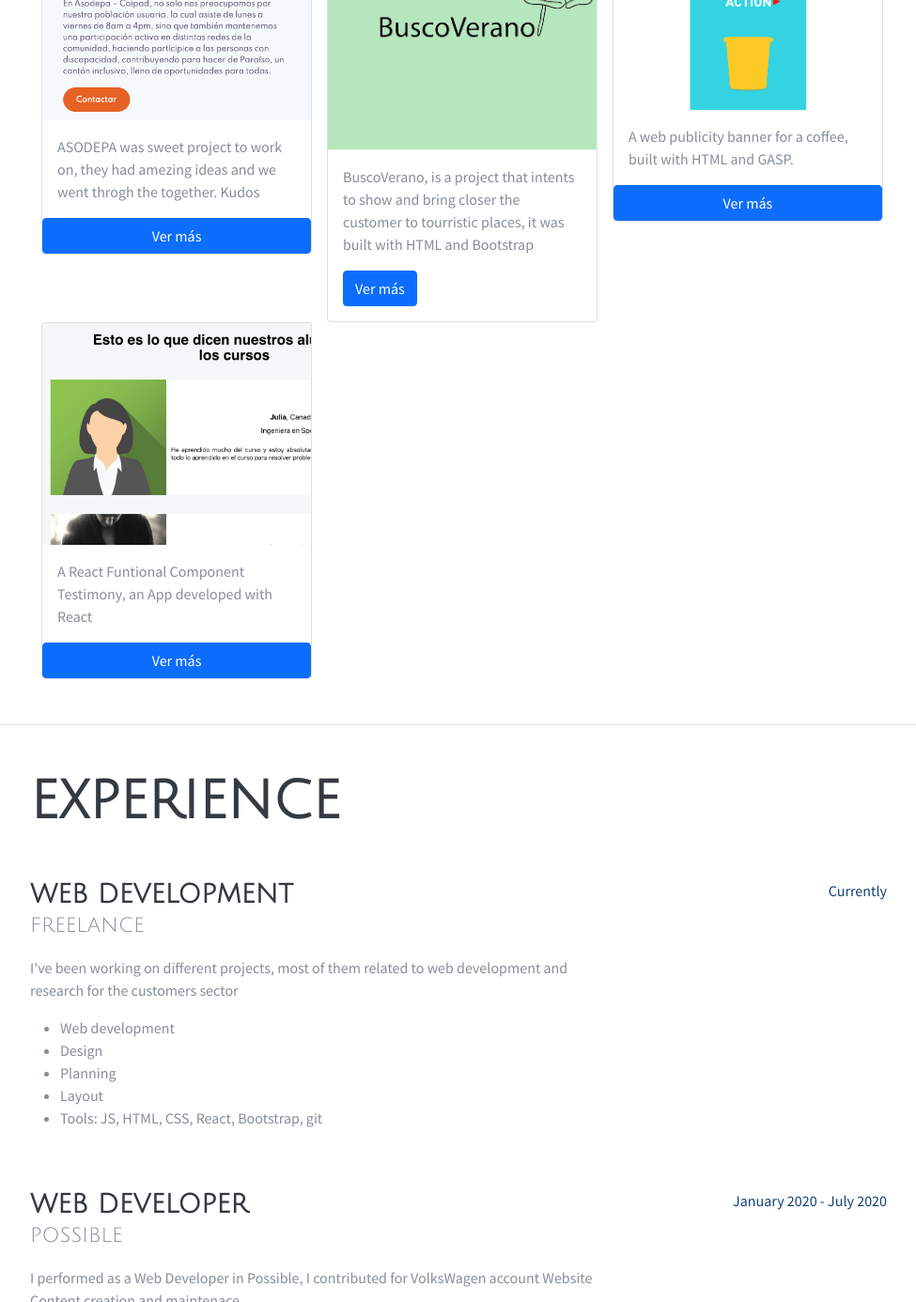
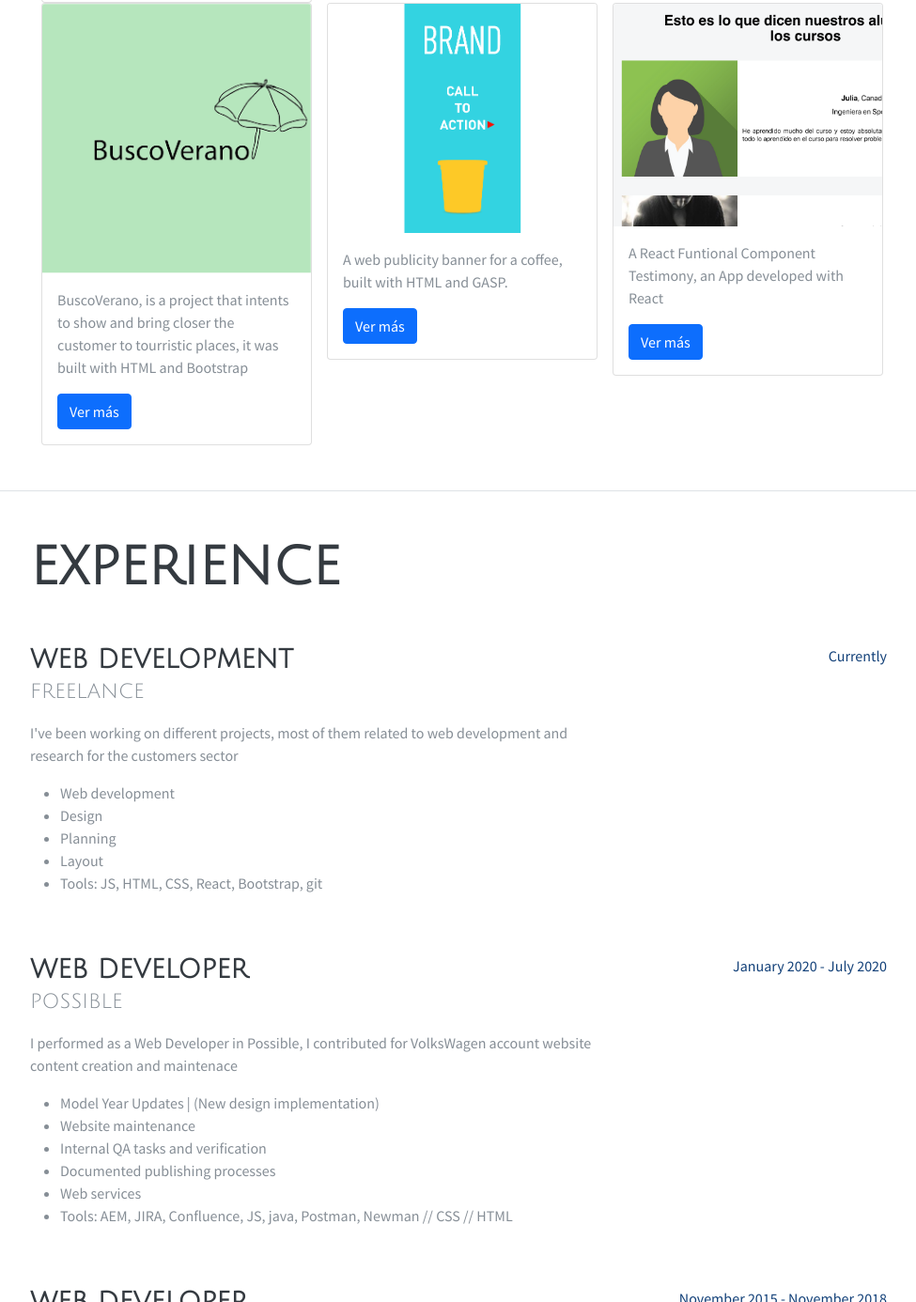
Before and after one commit to chemix91/portfolio, a plain HTML site: page index.html in a window 1280 px wide. Shown: the part 1414-2800 px from the top of the page at 94% size, without its empty margins (288-1263 px from the left). Drawn offline with nearby package versions, Linux system fonts and the light colour scheme.

Commit message:
Update index.html

```diff
--- a/index.html
+++ b/index.html
@@ -87,8 +87,9 @@
         <section class="resume-section p-3 p-lg-5 d-flex flex-column" id="portfolio">
 
             <div class="container">
+                <h2 class="mb-5">Portfolio</h2>
                 <div class="row row-cols-3">
-                    <h2 class="mb-5">Portfolio</h2>
+
                     <div class="col">
                         <div class="card" style="width: 18rem;">
                             <img src="img/trapiche.png" class="card-img-top" alt="...">
@@ -96,8 +97,9 @@
                                 <p class="card-text">Del trapiche is a concept for a customer which was very fun to work
                                     with, due the art direction was lead by me, assets and all were part of the process.
                                 </p>
+                                <a target="_blank" href="https://del-trapiche.com/ " class="btn btn-primary">Ver más</a>
                             </div>
-                            <a target="_blank" href="https://del-trapiche.com/ " class="btn btn-primary">Ver más</a>
+
                         </div>
                     </div>
                     <div class="col">
@@ -105,9 +107,10 @@
                             <img src="img/paku.png" class="card-img-top" alt="...">
                             <div class="card-body">
                                 <p class="card-text">Paku is an interactive menu for the restaurant built with JS</p>
+                                <a target="_blank" href="https://jovial-varahamihira-b72206.netlify.app/  "
+                                    class="btn  btn-primary">Ver más</a>
                             </div>
-                            <a target="_blank" href="https://jovial-varahamihira-b72206.netlify.app/  "
-                                class="btn  btn-primary">Ver más</a>
+
 
                         </div>
                     </div>
@@ -117,8 +120,9 @@
                             <div class="card-body">
                                 <p class="card-text">ASODEPA was sweet project to work on, they had amezing ideas and we
                                     went throgh the together. Kudos</p>
+                                <a target="_blank" href="https://www.asodepa.com/ " class="btn  btn-primary">Ver más</a>
                             </div>
-                            <a target="_blank" href="https://www.asodepa.com/ " class="btn  btn-primary">Ver más</a>
+
 
                         </div>
                     </div>
@@ -128,7 +132,8 @@
                             <div class="card-body">
                                 <p class="card-text">BuscoVerano, is a project that intents to show and bring closer the
                                     customer to tourristic places, it was built with HTML and Bootstrap</p>
-                                <a href="https://cranky-meninsky-0dbe6d.netlify.app/home.html" class="btn btn-primary">Ver más</a>
+                                <a href="https://cranky-meninsky-0dbe6d.netlify.app/home.html"
+                                    class="btn btn-primary">Ver más</a>
                             </div>
                         </div>
                     </div>
@@ -138,10 +143,12 @@
                             <img src="img/banner.png" class="card-img-top" alt="...">
                             <div class="card-body">
                                 <p class="card-text">A web publicity banner for a coffee, built with HTML and GASP.</p>
+                                <a target="_blank" href="https://serene-wright-d052cf.netlify.app/"
+                                    class="btn  btn-primary">Ver
+                                    más</a>
 
                             </div>
-                            <a target="_blank" href="https://serene-wright-d052cf.netlify.app/" class="btn  btn-primary">Ver
-                                más</a>
+
 
                         </div>
                     </div>
@@ -151,9 +158,10 @@
                             <div class="card-body">
                                 <p class="card-text">A React Funtional Component Testimony, an App developed with React
                                 </p>
+                                <a target="_blank" href="https://github.com/chemix91/Componente-Testimonios-React"
+                                    class="btn btn-primary">Ver más</a>
                             </div>
-                            <a target="_blank" href="https://github.com/chemix91/Componente-Testimonios-React"
-                                class="btn btn-primary">Ver más</a>
+
 
                         </div>
                     </div>
@@ -186,8 +194,8 @@
                     <div class="resume-content mr-auto">
                         <h3 class="mb-0">Web Developer</h3>
                         <div class="subheading mb-3">Possible</div>
-                        <p>I performed as a Web Developer in Possible, I contributed for VolksWagen account Website
-                            Content creation and maintenace</p>
+                        <p>I performed as a Web Developer in Possible, I contributed for VolksWagen account website
+                            content creation and maintenace</p>
                         <ul>
                             <li>Model Year Updates | (New design implementation)</li>
                             <li>Website maintenance</li>
@@ -274,7 +282,8 @@
                             languages and methodologies, project management techniques, operative systems and of course
                             create and provide solutions.</p>
                     </div>
-                    <div class="resume-date text-md-right"> <span class="text-primary">January 2013 - Currently</span>
+                    <div class="resume-date text-md-right"> <span class="text-primary">January 2013 - December
+                            2021</span>
                     </div>
                 </div>
             </div>
```
